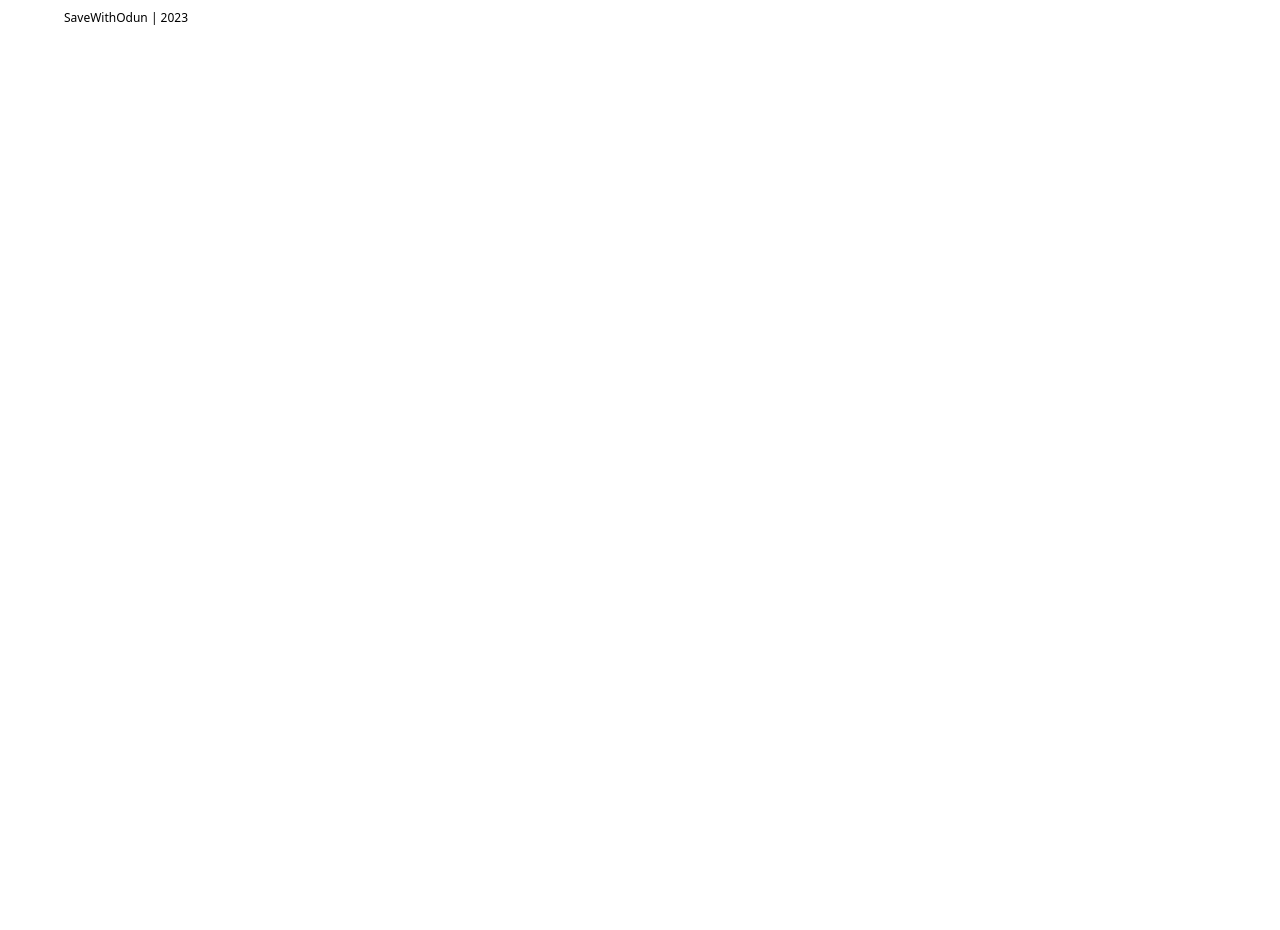
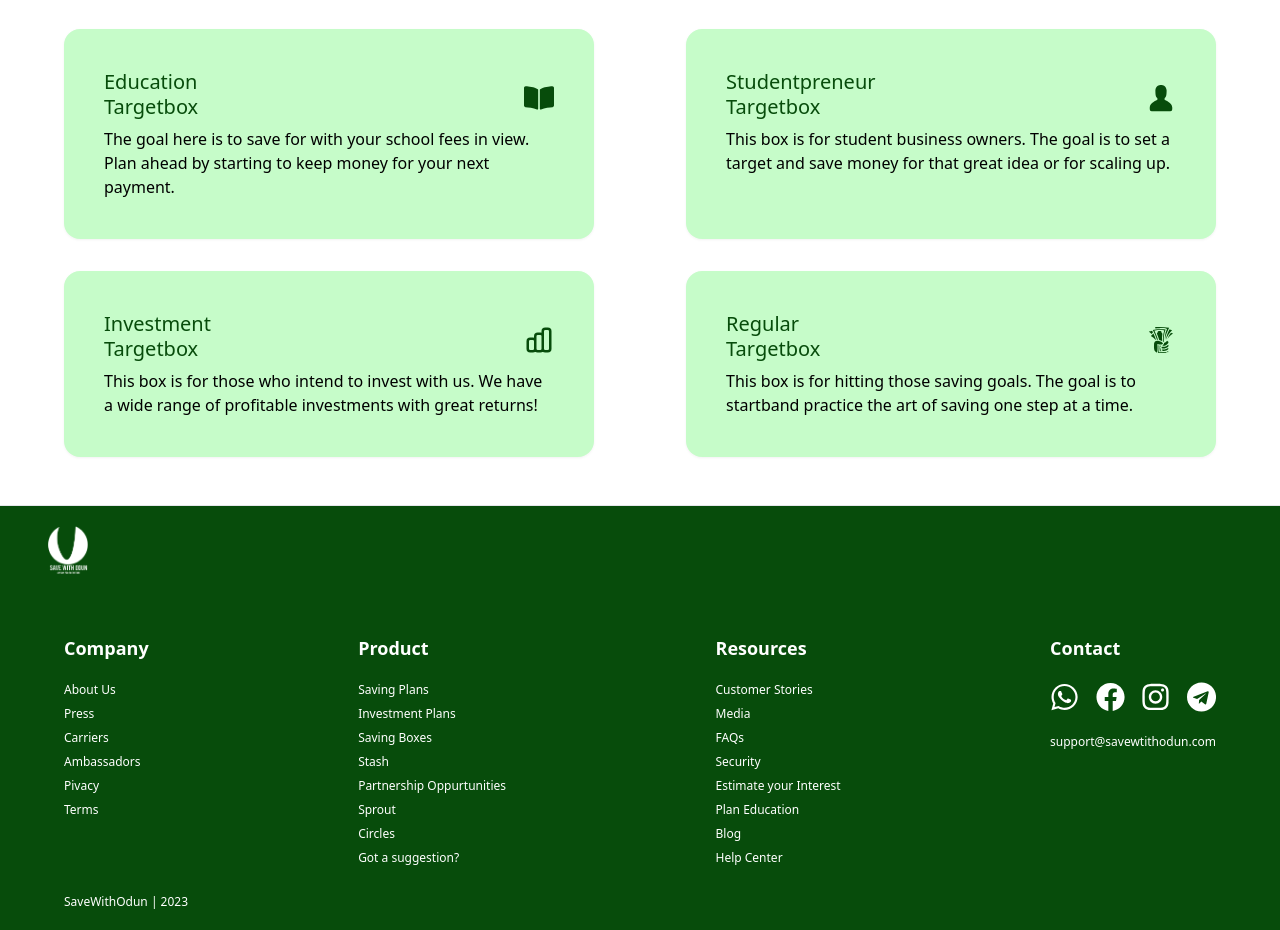
Before and after one commit to BenjaminLikita/save-with-odun, a React (Vite) app: page / in a window 1280 px wide. Shown: the part 700-1630 px from the top of the page. Before the commit the page ends 896 px from the top, so only its background shows below. Built offline with nearby package versions, Linux system fonts and the light colour scheme.

Commit message:
UI updated

```diff
--- a/src/Pages/Home.jsx
+++ b/src/Pages/Home.jsx
@@ -3,6 +3,11 @@ import Navbar from '../components/Navbar'
 import img from "../assets/homePage.png"
 import bgImg from "../assets/iconsBg.png"
 import { Link } from 'react-router-dom'
+import Card from '../components/Card'
+import { FaBook, FaBookOpen, FaPersonBooth } from 'react-icons/fa'
+import { GoPerson } from 'react-icons/go'
+import { HiOutlineChartBar } from 'react-icons/hi'
+import { GiTakeMyMoney } from 'react-icons/gi'
 
 function Home() {
 
@@ -21,10 +26,24 @@ function Home() {
           </div>
           <div className='relative'>
             <img src={img} className='rounded-lg w-[100%]' alt="" />
-            <div className='bg-[#C6FCC9] h-[100%] w-[100%] absolute bottom-[-15px] right-[-15px] rounded-lg -z-10'></div>
+            <div className='h-[100%] w-[100%] absolute bottom-[-15px] right-[-15px] rounded-lg -z-10 bg-theme-light'></div>
           </div>
         </div>
         <img src={bgImg} className='pt-10' alt="" />
+      <div className="grid grid-cols-2 gap-[8%] my-10 mb-20">
+        <Card title={"Education Targetbox"} icon={<FaBookOpen color='#074C0B' size={30}/>} text={
+          "The goal here is to save for with your school fees in view. Plan ahead by starting to keep money for your next payment."
+        }/>
+        <Card title={"Studentpreneur Targetbox"} icon={<GoPerson color='#074C0B' size={30}/>} text={
+          "This box is for student business owners. The goal is to set a target and save money for that great idea or for scaling up."
+        }/>
+        <Card title={"Investment Targetbox"} icon={<HiOutlineChartBar color='#074C0B' size={30}/>} text={
+          "This box is for those who intend to invest with us. We have a wide range of profitable investments with great returns!"
+        }/>
+        <Card title={"Regular Targetbox"} icon={<GiTakeMyMoney color='#074C0B' size={30}/>} text={
+          "This box is for hitting those saving goals. The goal is to startband practice the art of saving one step at a time."
+        }/>
+      </div>
       </div>
     </div>
   )
--- a/src/Pages/Login.jsx
+++ b/src/Pages/Login.jsx
@@ -50,7 +50,7 @@ function Login() {
 
   return (
     <>
-    <Link to={"/"}>
+    <Link to={"/"} className="inline-block">
         <img src={logo} className='h-20 pl-[3vw]' alt="" />
     </Link>
     <div className="flex justify-between sm:w-[90%] w-[90%] m-auto drop-shadow-sm items-center">
--- a/src/Pages/SignUp.jsx
+++ b/src/Pages/SignUp.jsx
@@ -50,7 +50,7 @@ function SignUp() {
 
   return (
     <>
-    <Link to={"/"}>
+    <Link to={"/"} className="inline-block">
         <img src={logo} className='h-20 pl-[3vw]' alt="" />
     </Link>
     <div className="flex justify-between sm:w-[80%] w-[90%] m-auto drop-shadow-sm items-center">
--- a/src/Pages/UserHome.jsx
+++ b/src/Pages/UserHome.jsx
@@ -1,13 +1,21 @@
 import axios from 'axios'
-import React, { useEffect } from 'react'
+import React, { useEffect, useState } from 'react'
 import { useDispatch, useSelector } from 'react-redux'
-import { setEmail, setUserName } from '../Slices/userSlice'
+import { clearData, setEmail, setUserName } from '../Slices/userSlice'
 import Navbar from '../components/Navbar'
+import logo from "../assets/ODUN.jpg"
+import { Link } from 'react-router-dom'
 
 function UserHome() {
 
   const {userName, email, token} = useSelector(state => state.user)
   const dispatch = useDispatch()
+  const currentDate = new Date()
+  const date = currentDate.getDate()
+  const month = currentDate.getMonth()
+  console.log(date, month);
+  const months = ["January", "February", "March", "April", "May", "June", "July", "August", "September", "October", "November", "December"]
+  const [loggingOut, isLoggingOut] = useState(false)
 
   useEffect(() => {
     try {
@@ -26,14 +34,36 @@ function UserHome() {
     // }
   }, [])
   return (
-    <>
-    <Navbar />
-    <div className="flex justify-between sm:w-[80%] w-[90%] m-auto py-5 drop-shadow-sm items-center border">
-        USERNAME: {!userName ? "Loading!!" : userName}
-        <br />
-        EMAIL: {!email ? "Loading!!" : email}
+    <div className='w-[90%] m-auto'>
+    {/* <Navbar /> */}
+      <div className="flex items-center justify-between">
+        <img src={logo} className='h-20' alt="" />
+        <div className="flex items-center">
+          <div className='flex items-center gap-3'>
+            <div className='w-[40px] h-[40px] rounded-full bg-gray-400'></div>
+            <div className='border-r-[1.5px] pr-8 border-gray-700'>
+              <p className="block text-xs">Welcome,</p>
+              <h1 className='font-medium'>{userName}</h1>
+            </div>
+          </div>
+          <div className='px-8'>
+            <p className='font-medium'>{date} {months[date]}</p>
+          </div>
+        <Link to={"/auth/signup"}>
+          <li className='bg-theme-color px-3 py-2 hover:bg-white hover:text-black transition-all duration-500 text-white rounded-lg list-none'
+                      onClick={() => {
+                        isLoggingOut(true);
+                        setTimeout(() => {
+                          isLoggingOut(false)
+                          dispatch(clearData())
+                        }, 1000)
+                      }}
+                      >{loggingOut ? "Logging Out" : "Log Out" }
+            </li>
+          </Link>
+        </div>
+      </div>
     </div>
-    </>
   )
 }
 
--- /dev/null
+++ b/src/components/Card.jsx
@@ -0,0 +1,15 @@
+import React from 'react'
+
+function Card({title, icon, text}) {
+  return (
+    <div className='bg-theme-light rounded-2xl p-10'>
+        <div className="flex justify-between items-center">
+            <h1 className='text-theme-color font-medium text-xl w-min pb-2 leading-tight'>{title}</h1>
+            {icon}
+        </div>
+        <p>{text}</p>
+    </div>
+  )
+}
+
+export default Card
--- a/src/components/Footer.jsx
+++ b/src/components/Footer.jsx
@@ -1,11 +1,76 @@
-import React from 'react'
+import React, { useEffect } from 'react'
+import logo from "../assets/SWOWhite.png"
+import { Link } from 'react-router-dom'
+import { FaFacebook, FaInstagram, FaTelegram, FaWhatsapp } from 'react-icons/fa'
+
 
 function Footer() {
+  useEffect(() => {
+    // document.querySelectorAll(".link-tr").forEach(item => {
+    //   item.children?.forEach(elem => {
+    //     console.log(elem);
+    //   });
+    // })
+  })
   return (
-    <footer className='border-t'>
+    <footer className='border-t bg-theme-color text-white'>
+      <div className="flex flex-col">
+        <img src={logo} className='w-10 my-5 mx-12' alt="" />
         <div className="w-[90%] m-auto py-5 text-xs">
-            <p>SaveWithOdun | 2023</p>
+          <div className="flex items-start justify-between">
+            <div>
+              <h1 className="py-5 font-semibold text-lg">Company</h1>
+              <ul className='flex flex-col gap-2 link-tr'>
+                <Link to={"/"}>About Us</Link>
+                <Link to={"/"}>Press</Link>
+                <Link to={"/"}>Carriers</Link>
+                <Link to={"/"}>Ambassadors</Link>
+                <Link to={"/"}>Pivacy</Link>
+                <Link to={"/"}>Terms</Link>
+              </ul>
+            </div>
+            <div>
+              <h1 className="py-5 font-semibold text-lg">Product</h1>
+              <ul className='flex flex-col gap-2 link-tr'>
+                <Link to={"/"}>Saving Plans</Link>
+                <Link to={"/"}>Investment Plans</Link>
+                <Link to={"/"}>Saving Boxes</Link>
+                <Link to={"/"}>Stash</Link>
+                <Link to={"/"}>Partnership Oppurtunities</Link>
+                <Link to={"/"}>Sprout</Link>
+                <Link to={"/"}>Circles</Link>
+                <Link to={"/"}>Got a suggestion?</Link>
+              </ul>
+            </div>
+            <div>
+              <h1 className="py-5 font-semibold text-lg">Resources</h1>
+              <ul className='flex flex-col gap-2 link-tr'>
+                <Link to={"/"}>Customer Stories</Link>
+                <Link to={"/"}>Media</Link>
+                <Link to={"/"}>FAQs</Link>
+                <Link to={"/"}>Security</Link>
+                <Link to={"/"}>Estimate your Interest</Link>
+                <Link to={"/"}>Plan Education</Link>
+                <Link to={"/"}>Blog</Link>
+                <Link to={"/"}>Help Center</Link>
+              </ul>
+            </div>
+            <div>
+              <h1 className="py-5 font-semibold text-lg">Contact</h1>
+              <ul className='flex flex-col'>
+                <div className="flex gap-[10%] h-10 mb-3">
+                  <FaWhatsapp className='text-3xl hover:text-4xl transition-all duration-500 cursor-pointer' />
+                  <FaFacebook className='text-3xl hover:text-4xl transition-all duration-500 cursor-pointer' />
+                  <FaInstagram className='text-3xl hover:text-4xl transition-all duration-500 cursor-pointer' />
+                  <FaTelegram className='text-3xl hover:text-4xl transition-all duration-500 cursor-pointer' />
+                </div>
+                <Link to={"/"}>support@savewtithodun.com</Link>
+              </ul>
+            </div>
+          </div>
+            <p className='pt-7 font-medium'>SaveWithOdun | 2023</p>
         </div>
+      </div>
     </footer>
   )
 }
--- a/tailwind.config.js
+++ b/tailwind.config.js
@@ -7,7 +7,7 @@ export default {
   theme: {
     extend: {
       colors: {
-        // "theme-color": "#17ae29"
+        "theme-light": "#C6FCC9",
         "theme-color": "#074C0B"
       }
     },
```
Also changed, not shown: src/assets/SWOWhite.png (added).
